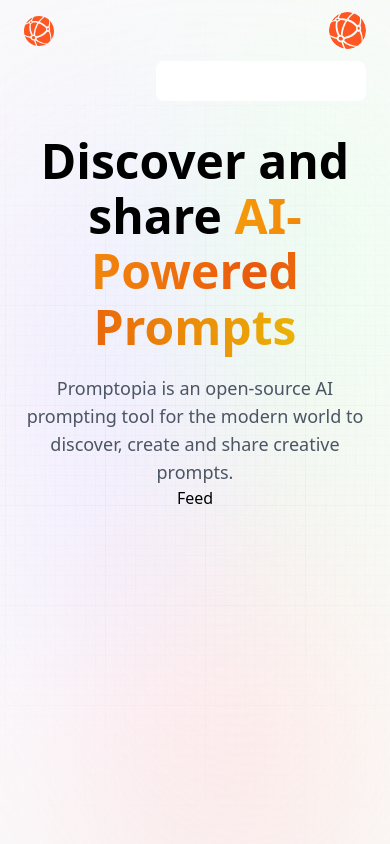
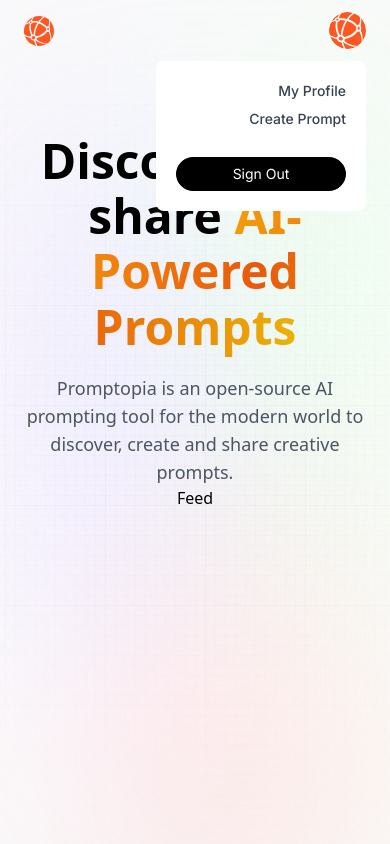
Before and after one commit to NTiger07/Promptopia-next, a Next.js app: page / in a window 390 px wide. Both pictures are taken after a click on the picture 347 px from the left and 30 px from the top of the page. Built offline with nearby package versions, Linux system fonts and the light colour scheme.

Commit message:
nav done

```diff
--- a/components/Nav.jsx
+++ b/components/Nav.jsx
@@ -86,7 +86,30 @@
             />
             {toggleDropDown && (
               <div className="dropdown">
-                <Link href="/profile" className="drop_link"></Link>
+                <Link
+                  href="/profile"
+                  className="dropdown_link "
+                  onClick={() => setToggleDropDown(false)}
+                >
+                  My Profile
+                </Link>
+                <Link
+                  href="/create-prompt"
+                  className="dropdown_link "
+                  onClick={() => setToggleDropDown(false)}
+                >
+                  Create Prompt
+                </Link>
+                <button
+                  type="button"
+                  className="mt-5 w-full black_btn"
+                  onClick={() => {
+                    setToggleDropDown(false);
+                    signOut();
+                  }}
+                >
+                  Sign Out
+                </button>
               </div>
             )}
           </div>
```
